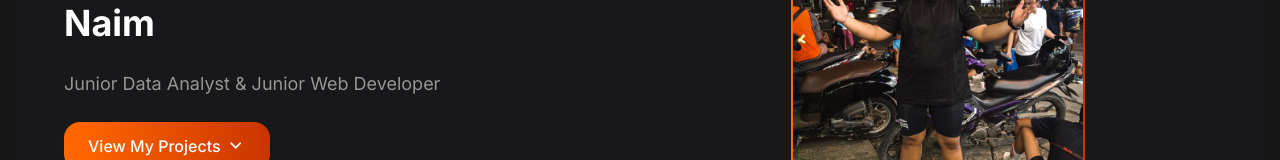
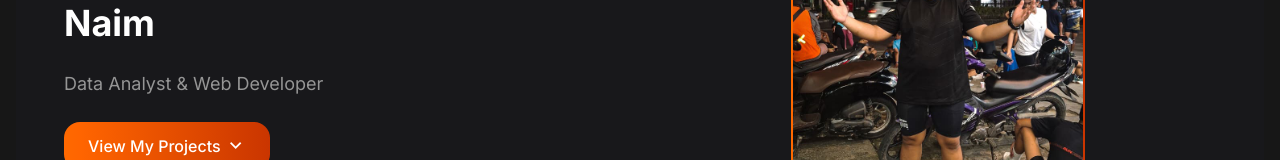
Before and after one commit to riansyaputra123/myportofolio, a React (Vite) app: page / in a window 1280 px wide. Shown: the part 341-501 px from the top of the page. Built offline with nearby package versions, Linux system fonts and the light colour scheme.

Commit message:
Update App.jsx

```diff
--- a/src/App.jsx
+++ b/src/App.jsx
@@ -32,7 +32,7 @@ function App() {
 
             {/* Subtitle */}
             <p className="text-base sm:text-lg text-[#959595] mb-6">
-              Junior Data Analyst & Junior Web Developer
+              Data Analyst & Web Developer
             </p>
 
             {/* Buttons */}
```
